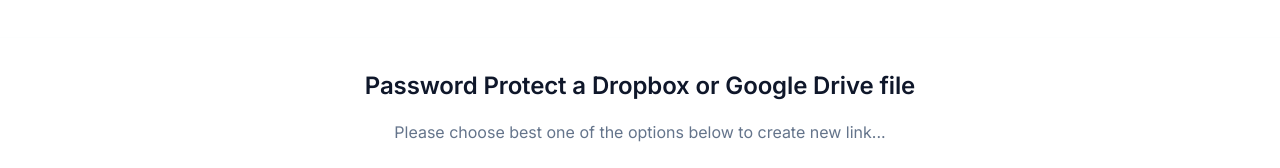
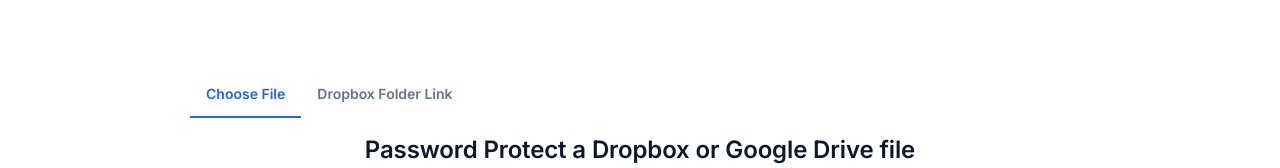
Before and after one commit to KuipersLibertas/passdropit, a Next.js app: page /create-new-link/file in a window 1280 px wide. Shown: the part 310-478 px from the top of the page. Built offline with nearby package versions, Linux system fonts and the light colour scheme; no server answers; sample sign-in values are in the browser's storage.

Commit message:
feat: add tab navigation between Choose File and Dropbox Folder Link

```diff
--- a/src/views/create-new-link/ChooseFile/index.tsx
+++ b/src/views/create-new-link/ChooseFile/index.tsx
@@ -7,7 +7,7 @@
 import ChooseResult from '@/views/create-new-link/blocks/ChooseResult';
 
 import {
-  Box, Typography
+  Box, Typography, Tabs, Tab
 } from '@mui/material';
 import { IChooseLink } from '@/types';
 
@@ -31,6 +31,10 @@
   return (
     <CommonLayout title='Create New Link'>
       <Box maxWidth={900} mt='1rem' mx='auto'>
+        <Tabs value={0} sx={{ mb: 2 }}>
+          <Tab label="Choose File" href="/create-new-link/file" component="a" />
+          <Tab label="Dropbox Folder Link" href="/create-new-link/dropbox-folder" component="a" />
+        </Tabs>
         {currentStep !== 3&&
           <Typography variant='h5' textAlign='center'>
             Password Protect a Dropbox or Google Drive file
```
Also changed, not shown: src/views/create-new-link/ChooseDropboxFolder/index.tsx (+7 -1 lines).
